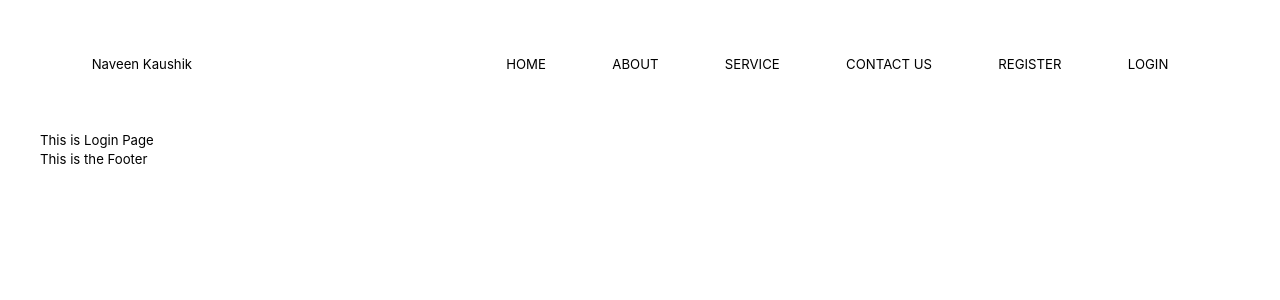
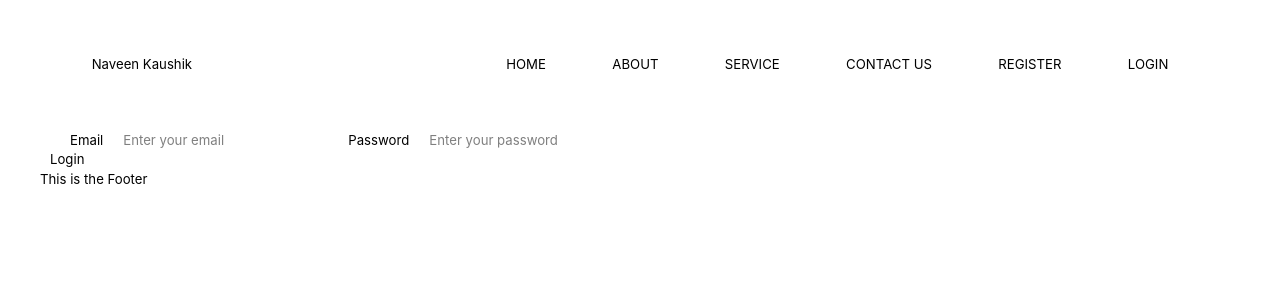
Before and after one commit to Naveen4222/MERN-Stack-Development, a React (Vite) app in the folder client/: page /login in a window 1280 px wide. Shown: the top 300 px of the page. Built offline with nearby package versions, Linux system fonts and the light colour scheme.

Commit message:
Handle Login From

```diff
--- a/client/src/Pages/Login.jsx
+++ b/client/src/Pages/Login.jsx
@@ -1,7 +1,43 @@
+import { useState } from "react"
+
 export const Login = ()=>{
+
+    const [user,setUser] = useState({
+        email:"",
+        password:""
+    })
+
+    const handleInputChange = (e)=>{
+        let name = e.target.name;
+        let value = e.target.value;
+
+        setUser({
+            ...user,
+            [name]:value
+        })
+
+    }
+
+    const handleFormSubmit =(e)=>{
+        event.preventDefault(e);
+        console.log(user);
+    }
+
     return (
         <>
-        <h1>This is Login Page</h1>
+       <div>
+        <div>
+        <form onSubmit={handleFormSubmit}>
+            <label htmlFor="email">Email</label>
+            <input type="email" name="email" placeholder="Enter your email" value={user.email} onChange={handleInputChange} />
+             <label htmlFor="password">Password</label>
+            <input type="password" name="password" placeholder="Enter your password" value={user.password} onChange={handleInputChange}/>
+        </form>
+        </div>
+        <div></div>
+        <button type="submit" onClick={handleFormSubmit}>Login</button>
+
+       </div>
         </>
     )
 }
```
